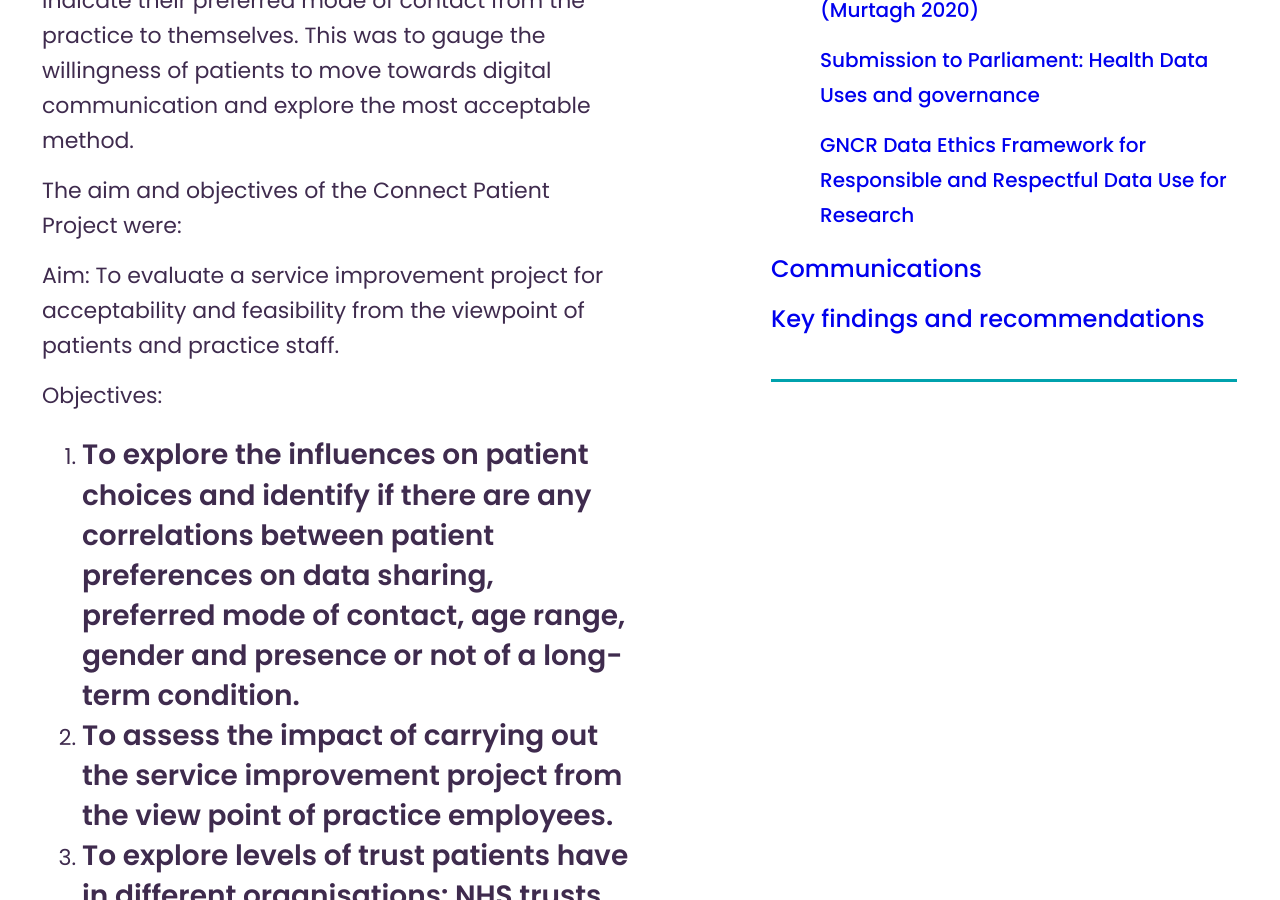
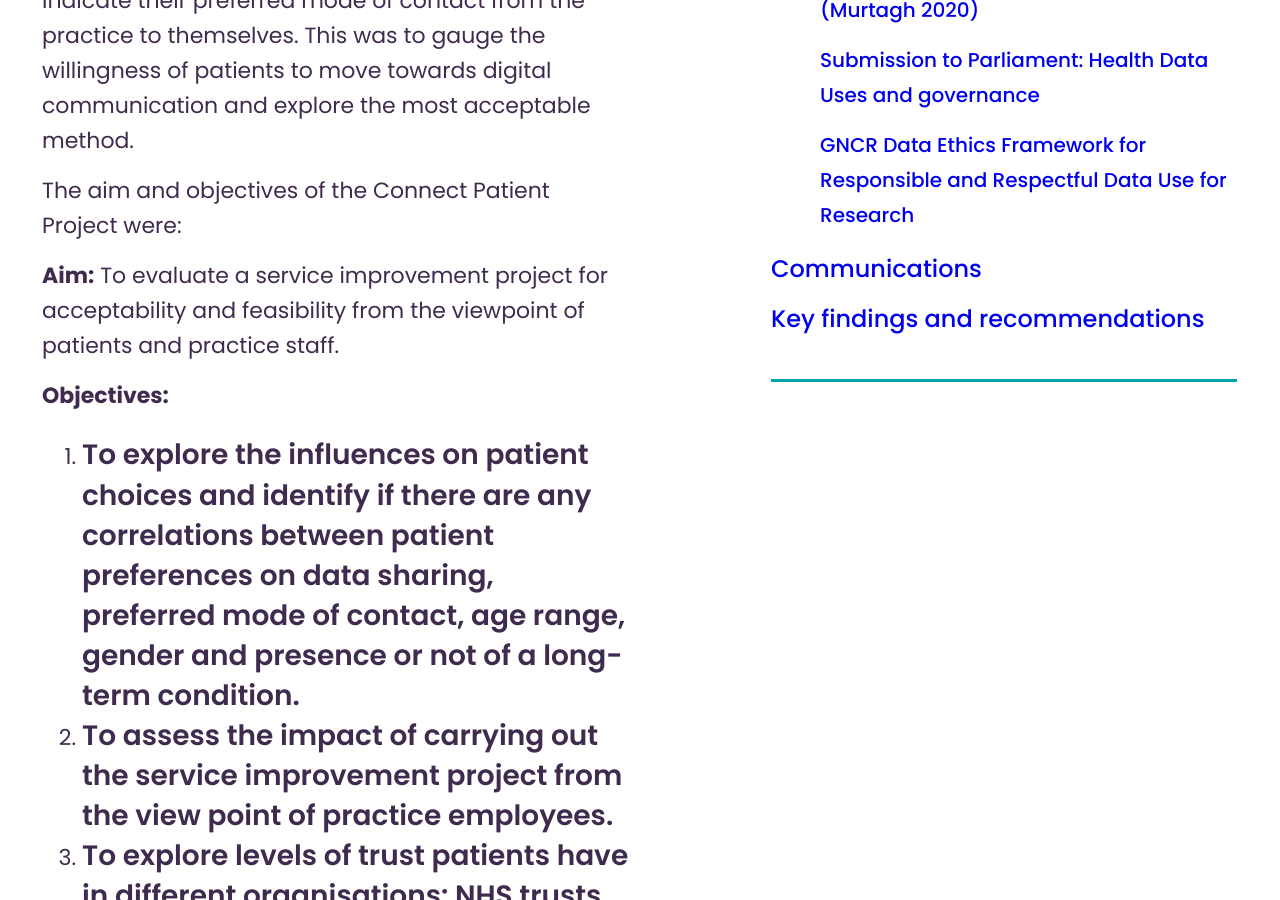
Before and after one commit to connectedhealthcities/connectedhealthcities, a Jekyll site: the page built from north-east-and-north-cumbria/public-engagement-and-ethics/the-connected-patient-leadgate-project-report.md, in a window 1280 px wide and 900 px high, scrolled down 1528 px. Built offline with Jekyll 4.4.1, drawn with Linux system fonts in a browser that asks for light colours; our own code applies the rules of GitHub Pages for plain Markdown files; part of the change alters nothing that is shown.

```diff
--- a/north-east-and-north-cumbria/public-engagement-and-ethics/the-connected-patient-leadgate-project-report.md
+++ b/north-east-and-north-cumbria/public-engagement-and-ethics/the-connected-patient-leadgate-project-report.md
@@ -19,10 +19,10 @@ Added to this the project also asked the patients to indicate their preferred mo
 
 The aim and objectives of the Connect Patient Project were:
 
-Aim:  To evaluate a service improvement project for acceptability and feasibility from the viewpoint of
+**Aim:**  To evaluate a service improvement project for acceptability and feasibility from the viewpoint of
 patients and practice staff.
 
-Objectives:
+**Objectives:**
 1. To explore the influences on patient choices and identify if there are any correlations
 between patient preferences on data sharing, preferred mode of contact, age range, gender
 and presence or not of a long-term condition.
@@ -36,6 +36,7 @@ practice employees.
 potentially sharing personal information.
 
 The project was operationalised via a two-stage process. Work Package 1 (WP1) was a Service Improvement Project (SIP) conducted by a postal survey questionnaire. The questionnaire was sent to all the patients who fell within the inclusion and exclusion criteria (4678).
+
 Work Package 2 (WP2) was a mixed methods research study to assess the acceptability and feasibility of WP1. This was completed by using descriptive statistics and by conducting interviews with both patients and staff.
 
 The WP1 survey had a response rate of 24%. Older, female patients were more likely to respond. 58% of the total 60+ age group responded. 4% of the 18-29yrs. age group responded. SMS was the most popular mode of contact across all age groups with the exception of the 70+ age group, where letter was preferred. Permission to contact by at least one of the three organisations was given by 61% of the responders. The single most popular response was NNN, where permission was denied to all three organisations. This was followed by YYY, which gave permission to all three organisations. Women were more likely to respond yes than men, with the exception of the 70+ age group where more women said NNN, than men. The presence or not of a long-term condition did not affect the permissions responses. However, reflecting the demographic profile of the responders, they were more likely to have a long-term condition.
```
